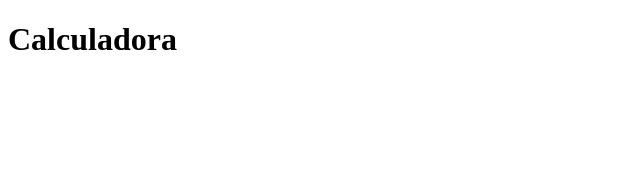
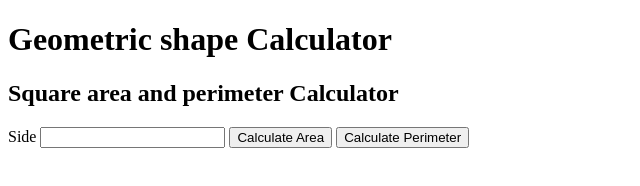
Before and after one commit to emanuelnav/jscalculator, a plain HTML site: page index.html in a window 1280 px wide. Shown: the whole page, without its empty margins (0-640 px from the left). Drawn offline with Linux system fonts and the light colour scheme.

Commit message:
add scripts to calculate the geometric shapes and a form

```diff
--- a/index.html
+++ b/index.html
@@ -4,10 +4,23 @@
     <meta charset="UTF-8">
     <meta http-equiv="X-UA-Compatible" content="IE=edge">
     <meta name="viewport" content="width=device-width, initial-scale=1.0">
-    <title>Calculadora</title>
+    <title>Geometric Calculator</title>
 </head>
 <body>
-    <h1>Calculadora</h1>
+    <header class="header">
+        <h1>Geometric shape Calculator</h1>
+    </header>
+    <section class="calculator">
+        <h2>Square area and perimeter Calculator</h2>
+        <form>
+            <label for="squareSide">
+                Side
+            </label>
+            <input id="squareSide" type="number">
+            <button type="button" onclick="calculateSquareArea()">Calculate Area</button>
+            <button type="button" onclick="calculateSquarePerimeter()">Calculate Perimeter</button>
+        </form>
+    </section>
 </body>
-<script></script>
+<script src="./script.js"></script>
 </html>
--- a/script.js
+++ b/script.js
@@ -0,0 +1,23 @@
+// Arrow Functions
+
+// Square
+const squarePerimeter = squareSide => squareSide * 4;
+const squareArea = squareSide => squareSide ** 2;
+
+// Triangle
+const trianglePerimeter = (triangleSide1, triangleSide2, triangleBase) => triangleSide1 + triangleSide2 + triangleBase;
+const triangleArea = (triangleBase, triangleHeight) => (triangleBase * triangleHeight) / 2;
+
+// Circle
+const circleCircumference = circleRadius => Math.PI * (circleRadius * 2);
+const circleArea = circleRadius => Math.PI * (circleRadius ** 2);
+
+function calculateSquareArea() {
+    const input = document.getElementById("squareSide");
+    return alert(squareArea(input.value));
+}
+
+function calculateSquarePerimeter() {
+    const input = document.getElementById("squareSide");
+    return alert(squarePerimeter(input.value));
+}
```
